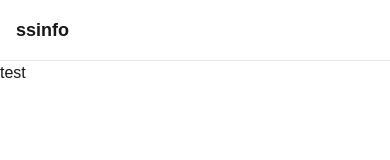
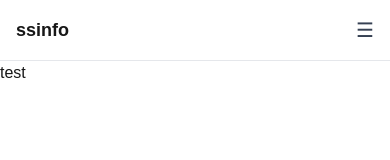
Before and after one commit to quino28/ssinfo, a Next.js app: page / in a window 390 px wide. Shown: the top 160 px of the page. Built offline with nearby package versions, Linux system fonts and the light colour scheme.

Commit message:
fix the menu in header

```diff
--- a/app/components/Header.tsx
+++ b/app/components/Header.tsx
@@ -2,18 +2,35 @@
 
 import Link from 'next/link';
 import ThemeSwitch from "./ThemeSwitch";
+import { useState } from "react";
 
 const Header = () => {
+  const [isOpen, setIsOpen] = useState(false);
+
   return (
-    <header className="w-full border-b border-gray-200 px-4 py-4 md:px-6">
+    <header className="relative w-full border-b border-gray-200 px-4 py-4 md:px-6">
       <div className="max-w-screen-xl mx-auto flex items-center justify-between">
         <Link href="/" className="text-lg font-bold">
           ssinfo
         </Link>
-        <nav className="hidden md:flex space-x-6 text-sm">
-          <Link href="/about" className="hover:underline">About</Link>
-          <Link href="/works" className="hover:underline">Works</Link>
-          <Link href="/schedule" className="hover:underline">Schedule</Link>
+        <button
+          className="md:hidden text-gray-700 text-xl focus:outline-none"
+          onClick={ () => setIsOpen(!isOpen) }
+          aria-label="Toggle menu"
+        >
+          ☰
+        </button>
+        <nav
+          className={`
+            absolute top-full right-0 w-auto bg-white border-t border-gray-200
+            flex flex-col items-start space-y-2 text-sm
+            px-6 py-4 shadow-md z-10 md:hidden
+            ${ isOpen ? "block" : "hidden" }
+          `}
+        >
+          <Link href="/about" className="hover:underline w-full md:w-auto">About</Link>
+          <Link href="/works" className="hover:underline w-full md:w-auto">Works</Link>
+          <Link href="/schedule" className="hover:underline w-full md:w-auto">Schedule</Link>
           <ThemeSwitch />
         </nav>
       </div>
```
